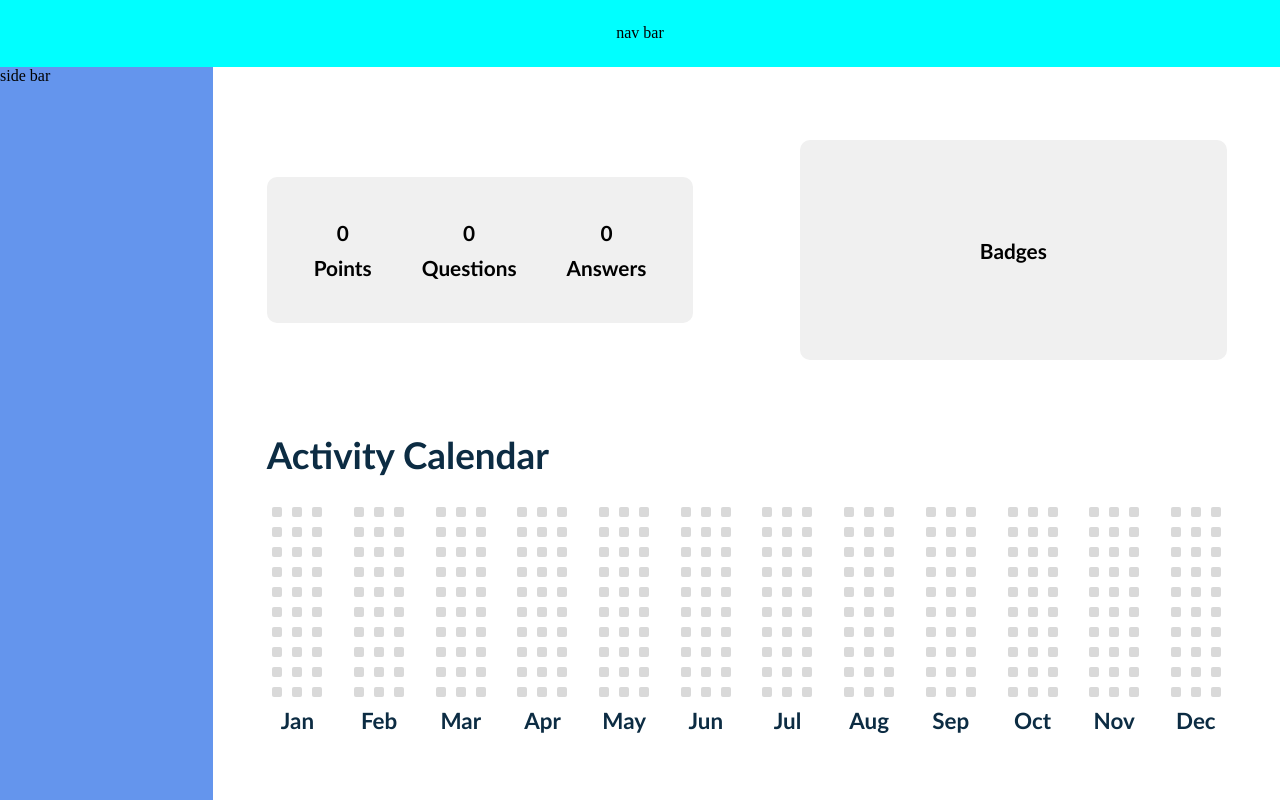
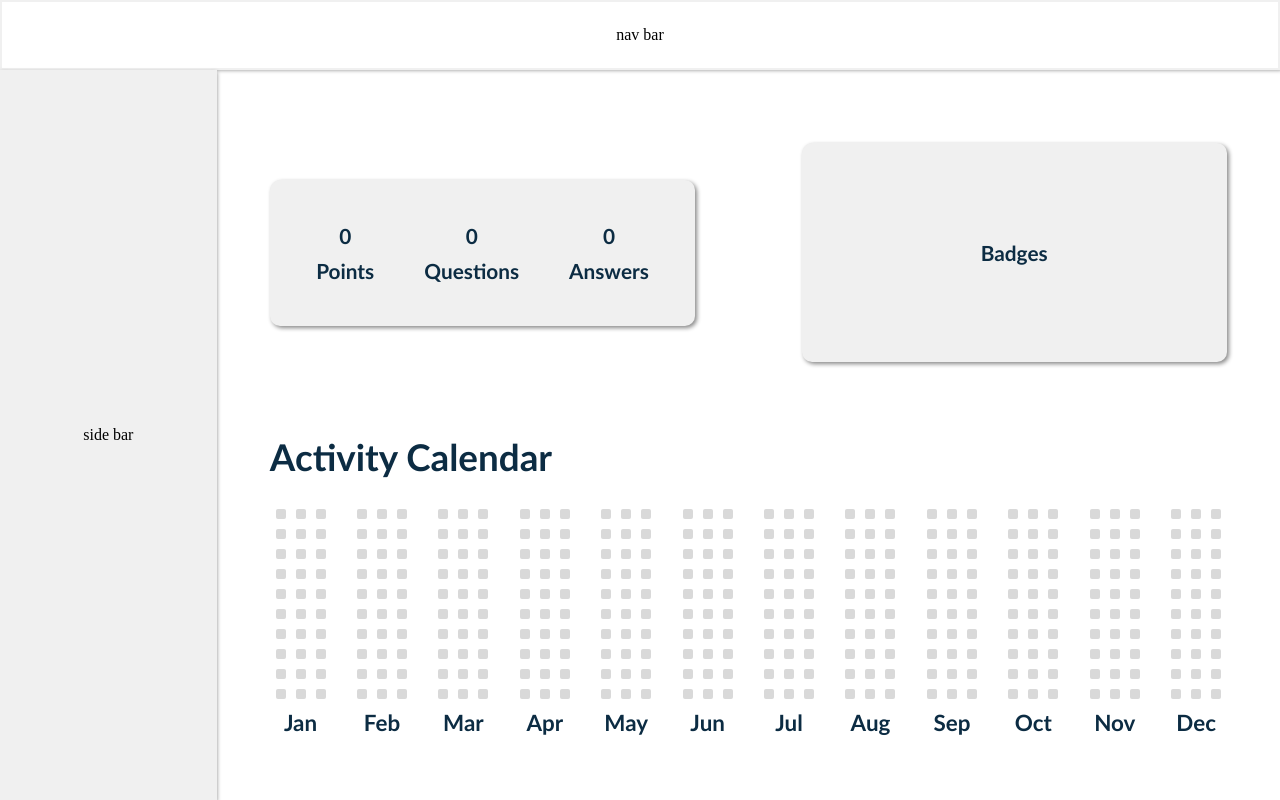
Before and after one commit to Mans1611/So2alak, a React (Create React App) app in the folder frontend/: page /profile in a window 1280 px wide. Built offline with nearby package versions, Linux system fonts and the light colour scheme.

Commit message:
Update Profile.scss

```diff
--- a/frontend/src/pages/Profile/Profile.scss
+++ b/frontend/src/pages/Profile/Profile.scss
@@ -17,16 +17,20 @@
     display: flex;
     flex-direction: column;
     .nav_bar {
+        border: 2px solid #f0f0f0;
         @include centerChild;
         flex: 1;
-        background-color: aqua;
+        box-shadow: 2px 0px 4px #888888;
     }
     .content {
         flex: 11;
         display: flex;
         .side_bar {
-            background-color: cornflowerblue;
+            border: 2px solid #f0f0f0;
+            box-shadow: 0px 2px 4px #888888;
             flex: 2;
+            @include centerChild;
+            background-color: #f0f0f0;
         }
         .info {
             flex: 10;
@@ -34,6 +38,7 @@
             display: flex;
 
             .upper {
+                color: #0c2c43;
                 @include centerChild;
                 flex: 6;
                 font-family: 'Trebuchet MS', 'Lucida Sans Unicode', 'Lucida Grande', 'Lucida Sans', Arial, sans-serif;
@@ -46,6 +51,7 @@
                     height: 100%;
 
                     .score_in {
+                        box-shadow: 2px 2px 4px #888888;
                         height: 40%;
                         background-color: #f0f0f0;
                         width: 80%;
@@ -67,6 +73,7 @@
                     height: 100%;
 
                     .badges_in {
+                        box-shadow: 2px 2px 4px #888888;
                         height: 60%;
                         width: 80%;
                         background-color: #f0f0f0;
```
